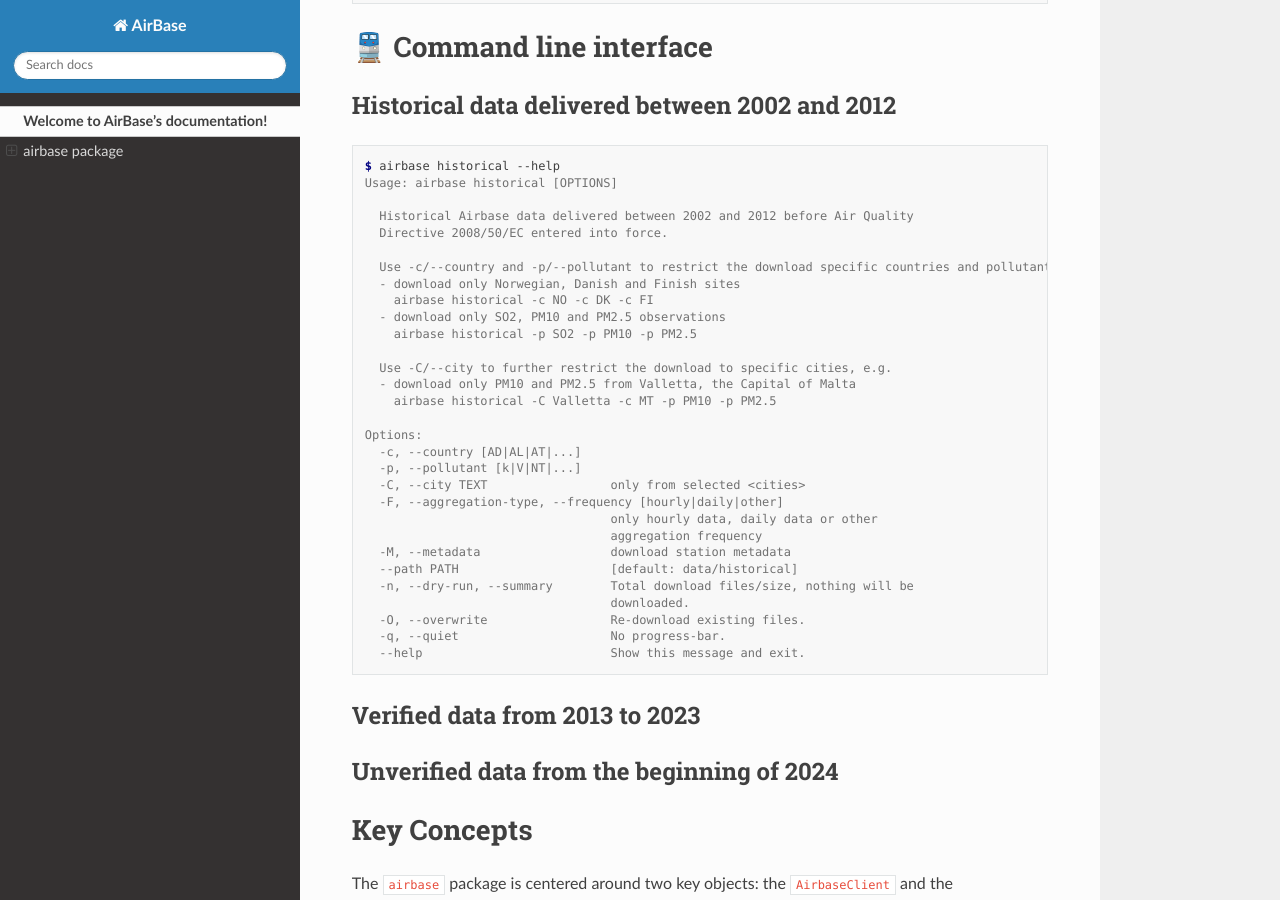
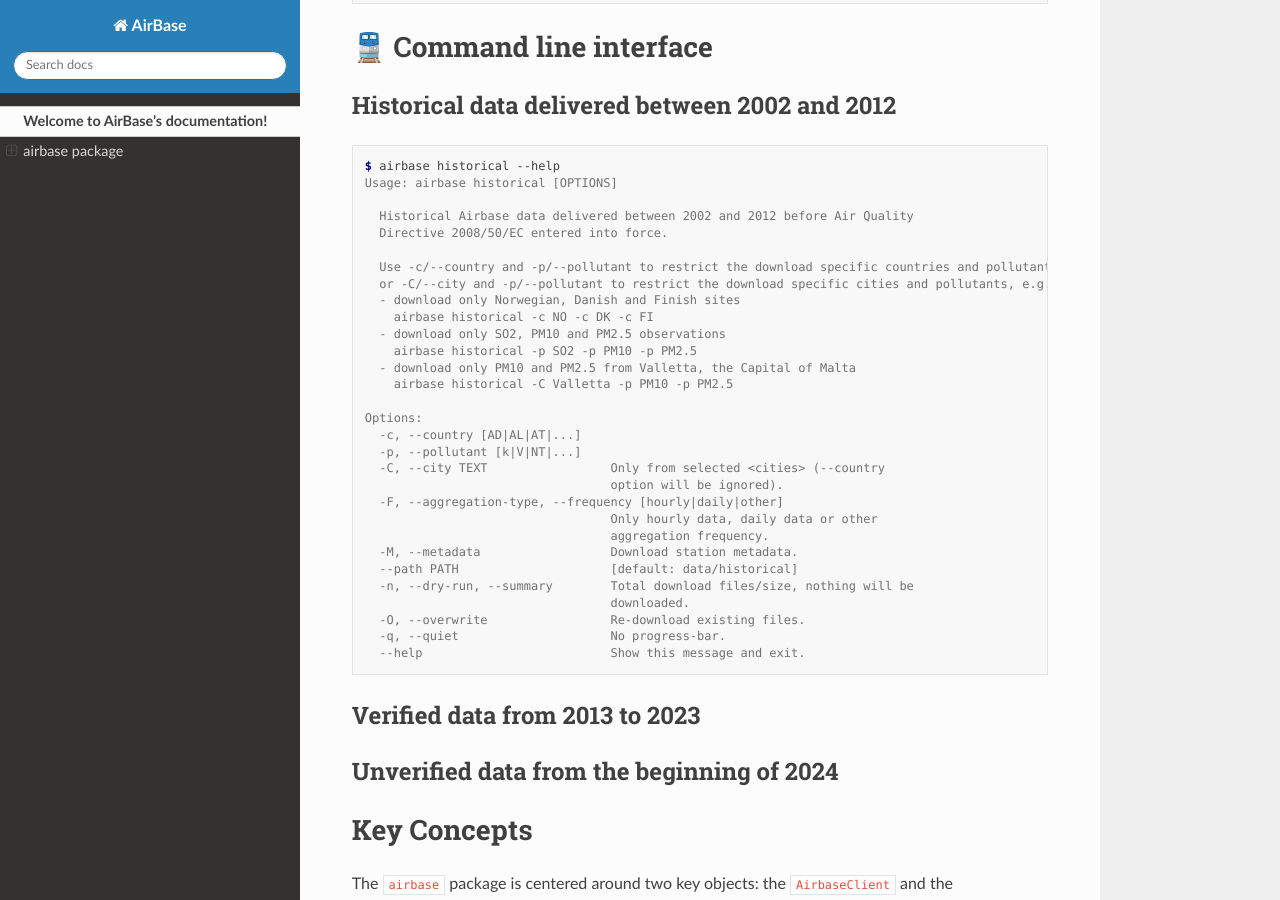
Before and after one commit to JohnPaton/airbase, a Sphinx documentation site: the page built from docs/source/index.rst, in a window 1280 px wide and 900 px high, scrolled down 1339 px. Built offline with Sphinx 7.4.7 and the Read the Docs theme 3.1.0, drawn with Linux system fonts in a browser that asks for light colours.

Commit message:
describe CLI --country/--city precedence

```diff
--- a/docs/source/index.rst
+++ b/docs/source/index.rst
@@ -81,24 +81,24 @@ Historical data delivered between 2002 and 2012
      Historical Airbase data delivered between 2002 and 2012 before Air Quality
      Directive 2008/50/EC entered into force.
 
-     Use -c/--country and -p/--pollutant to restrict the download specific countries and pollutants, e.g.
+     Use -c/--country and -p/--pollutant to restrict the download specific countries and pollutants,
+     or -C/--city and -p/--pollutant to restrict the download specific cities and pollutants, e.g.
      - download only Norwegian, Danish and Finish sites
        airbase historical -c NO -c DK -c FI
      - download only SO2, PM10 and PM2.5 observations
        airbase historical -p SO2 -p PM10 -p PM2.5
-
-     Use -C/--city to further restrict the download to specific cities, e.g.
      - download only PM10 and PM2.5 from Valletta, the Capital of Malta
-       airbase historical -C Valletta -c MT -p PM10 -p PM2.5
+       airbase historical -C Valletta -p PM10 -p PM2.5
 
    Options:
      -c, --country [AD|AL|AT|...]
      -p, --pollutant [k|V|NT|...]
-     -C, --city TEXT                 only from selected <cities>
+     -C, --city TEXT                 Only from selected <cities> (--country
+                                     option will be ignored).
      -F, --aggregation-type, --frequency [hourly|daily|other]
-                                     only hourly data, daily data or other
-                                     aggregation frequency
-     -M, --metadata                  download station metadata
+                                     Only hourly data, daily data or other
+                                     aggregation frequency.
+     -M, --metadata                  Download station metadata.
      --path PATH                     [default: data/historical]
      -n, --dry-run, --summary        Total download files/size, nothing will be
                                      downloaded.
@@ -116,24 +116,24 @@ Verified data from 2013 to 2023
      Verified data (E1a) from 2013 to 2023 reported by countries by 30 September
      each year for the previous year.
 
-     Use -c/--country and -p/--pollutant to restrict the download specific countries and pollutants, e.g.
+     Use -c/--country and -p/--pollutant to restrict the download specific countries and pollutants,
+     or -C/--city and -p/--pollutant to restrict the download specific cities and pollutants, e.g.
      - download only Norwegian, Danish and Finish sites
        airbase verified -c NO -c DK -c FI
      - download only SO2, PM10 and PM2.5 observations
        airbase verified -p SO2 -p PM10 -p PM2.5
-
-     Use -C/--city to further restrict the download to specific cities, e.g.
      - download only PM10 and PM2.5 from Valletta, the Capital of Malta
-       airbase verified -C Valletta -c MT -p PM10 -p PM2.5
+       airbase verified -C Valletta -p PM10 -p PM2.5
 
    Options:
      -c, --country [AD|AL|AT|...]
      -p, --pollutant [k|V|NT|...]
-     -C, --city TEXT                 only from selected <cities>
+     -C, --city TEXT                 Only from selected <cities> (--country
+                                     option will be ignored).
      -F, --aggregation-type, --frequency [hourly|daily|other]
-                                     only hourly data, daily data or other
-                                     aggregation frequency
-     -M, --metadata                  download station metadata
+                                     Only hourly data, daily data or other
+                                     aggregation frequency.
+     -M, --metadata                  Download station metadata.
      --path PATH                     [default: data/verified]
      -n, --dry-run, --summary        Total download files/size, nothing will be
                                      downloaded.
@@ -150,24 +150,24 @@ Unverified data from the beginning of 2024
      Unverified data transmitted continuously (Up-To-Date/UTD/E2a) data from the
      beginning of 2024.
 
-     Use -c/--country and -p/--pollutant to restrict the download specific countries and pollutants, e.g.
+     Use -c/--country and -p/--pollutant to restrict the download specific countries and pollutants,
+     or -C/--city and -p/--pollutant to restrict the download specific cities and pollutants, e.g.
      - download only Norwegian, Danish and Finish sites
        airbase unverified -c NO -c DK -c FI
      - download only SO2, PM10 and PM2.5 observations
        airbase unverified -p SO2 -p PM10 -p PM2.5
-
-     Use -C/--city to further restrict the download to specific cities, e.g.
      - download only PM10 and PM2.5 from Valletta, the Capital of Malta
-       airbase unverified -C Valletta -c MT -p PM10 -p PM2.5
+       airbase unverified -C Valletta -p PM10 -p PM2.5
 
    Options:
      -c, --country [AD|AL|AT|...]
      -p, --pollutant [k|V|NT|...]
-     -C, --city TEXT                 only from selected <cities>
+     -C, --city TEXT                 Only from selected <cities> (--country
+                                     option will be ignored).
      -F, --aggregation-type, --frequency [hourly|daily|other]
-                                     only hourly data, daily data or other
-                                     aggregation frequency
-     -M, --metadata                  download station metadata
+                                     Only hourly data, daily data or other
+                                     aggregation frequency.
+     -M, --metadata                  Download station metadata.
      --path PATH                     [default: data/unverified]
      -n, --dry-run, --summary        Total download files/size, nothing will be
                                      downloaded.
```
Also changed, not shown: README.md (+24 -24 lines), 3 other files.
